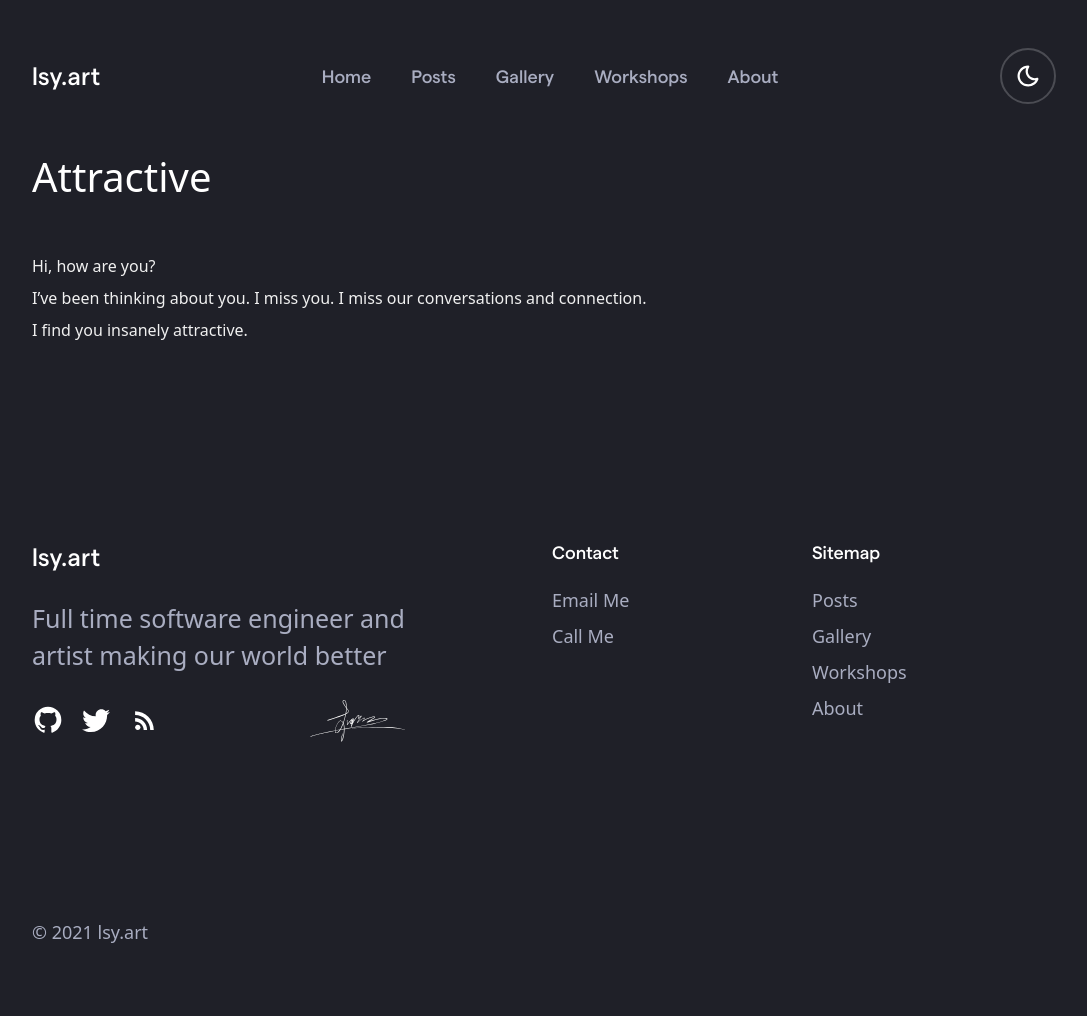
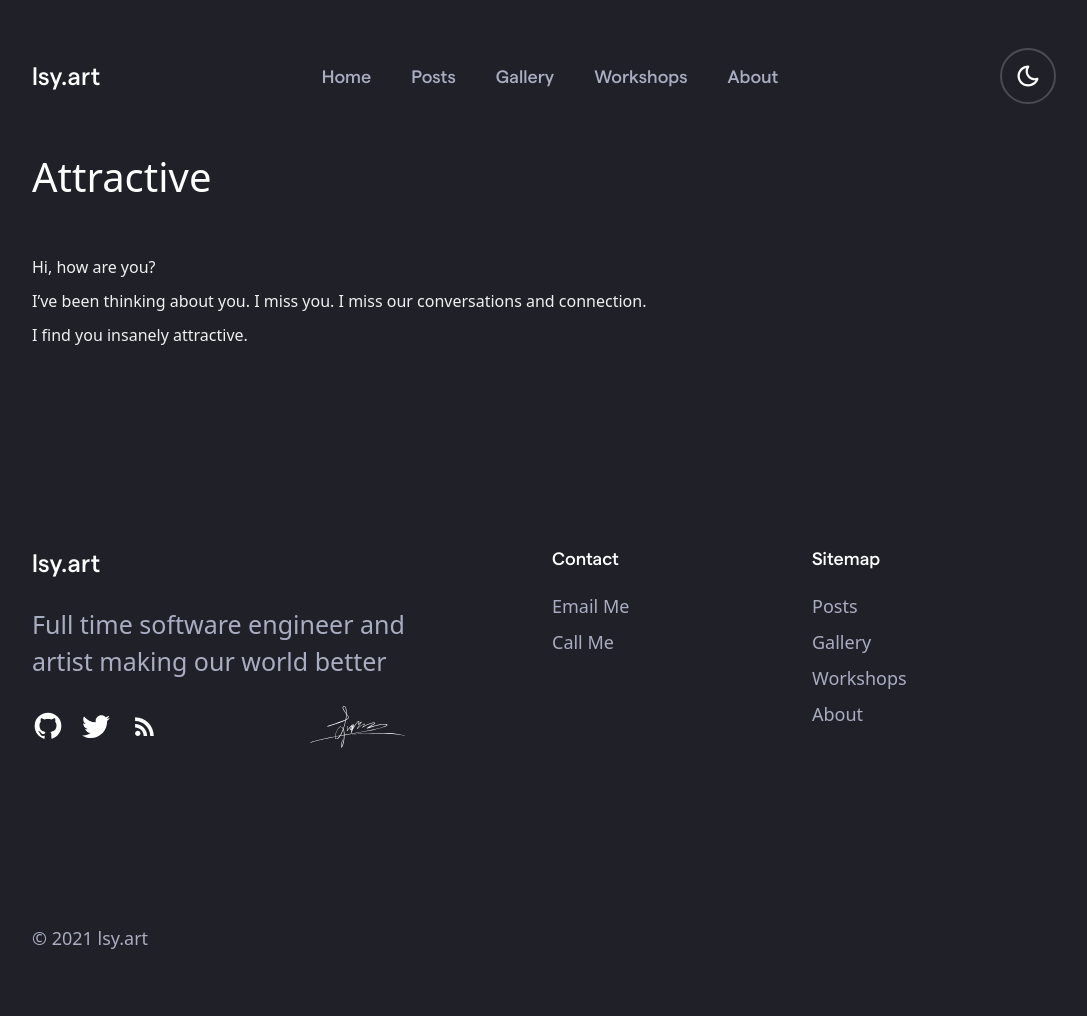
Before and after one commit to Meniny/lsy.art, a Jekyll site: the page built from _posts/2021-02-13-attractive.md, in a window 1280 px wide. Shown: the whole page, without its empty margins (96-1183 px from the left). Built offline with Jekyll 4.4.1, drawn with Linux system fonts in a browser that asks for light colours; some web fonts are replaced.

Commit message:
css:post-content

```diff
--- a/assets/css/post-content.css
+++ b/assets/css/post-content.css
@@ -1,7 +1,7 @@
 .post-content {
 	font-size: 16px;
 	color: #f0f0f0;
-	line-height: 32px;
+	line-height: 34px;
 }
 
 .post-content pre {
```
